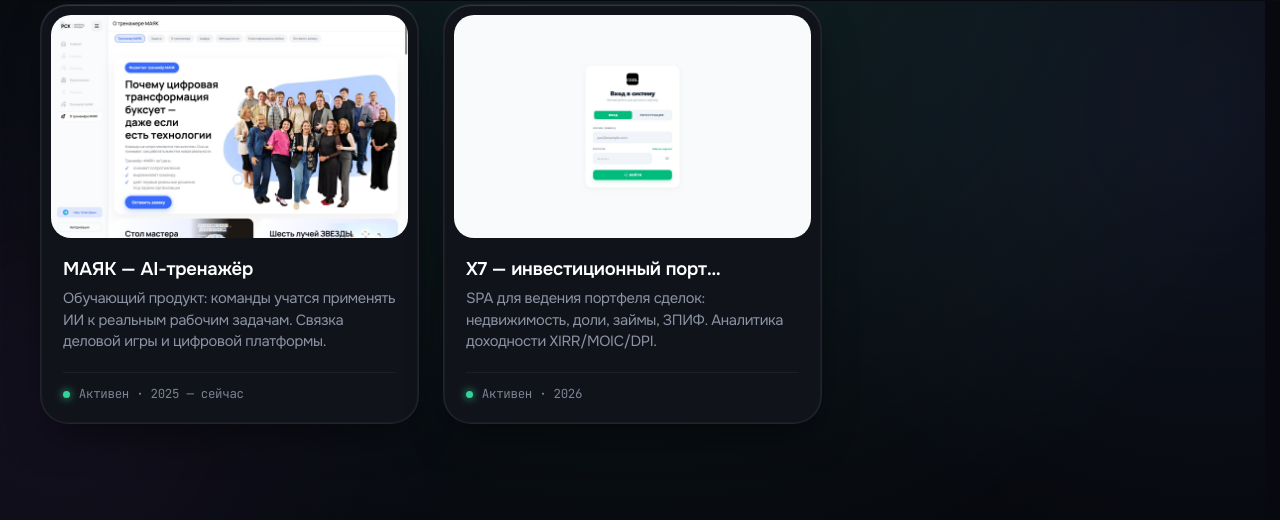
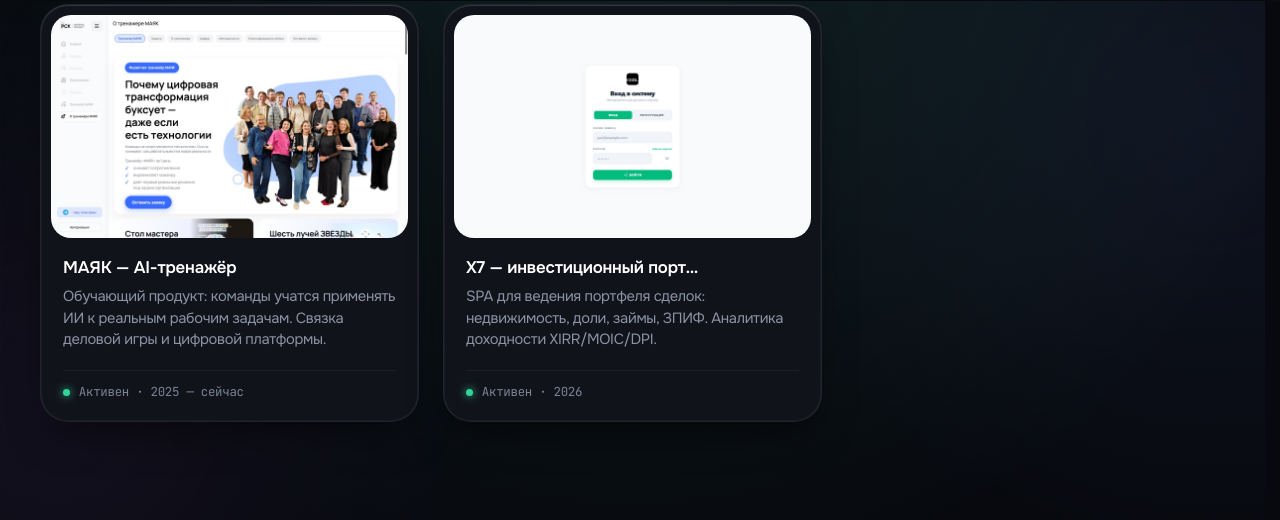
Before and after one commit to lebedev-git/lebedev, a FastAPI app: page / in a window 1280 px wide. Shown: the part 799-1319 px from the top of the page. Run offline with FastAPI, Linux system fonts and the light colour scheme; data comes from the database, SQL or seed files in the repository; parts of the project's set-up code (start-up, migrations or seed data) failed here and were passed over.

Commit message:
ui: заголовок карточки 1.05rem — X7 помещается в строку
Co-Authored-By: Claude Fable 5.1 <noreply@anthropic.com>

```diff
--- a/app/static/css/site.css
+++ b/app/static/css/site.css
@@ -766,7 +766,7 @@ footer { padding-block: var(--section-sm); margin-top: var(--section-sm); }
 }
 
 .project-title {
-  font-size: 1.15rem;
+  font-size: 1.05rem;
   font-weight: 600;
   line-height: 1.2;
   white-space: nowrap;
```
